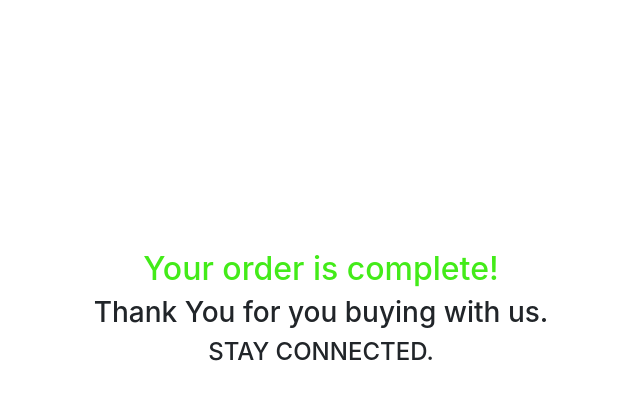
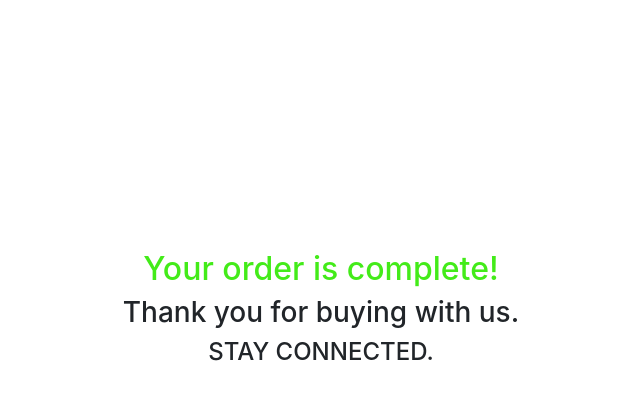
Before and after one commit to ShahinurAlamBhuiyan/shopping-cart, a plain HTML site: page index.html in a window 1280 px wide. Both pictures are taken after a click on the button "Check Out". Shown: the whole page, without its empty margins (319-959 px from the left). Drawn offline with nearby package versions, Linux system fonts and the light colour scheme.

Commit message:
done project

```diff
--- a/index.html
+++ b/index.html
@@ -80,7 +80,7 @@
    <section id="last-touch">
       <div class="container" >
          <h2 style="color: #43eb19;">Your order is complete!</h2>
-         <h3>Thank You for you buying with us.</h3>
+         <h3>Thank you for buying with us.</h3>
       <h4>STAY CONNECTED.</h4>
       </div>
    </section>
```
